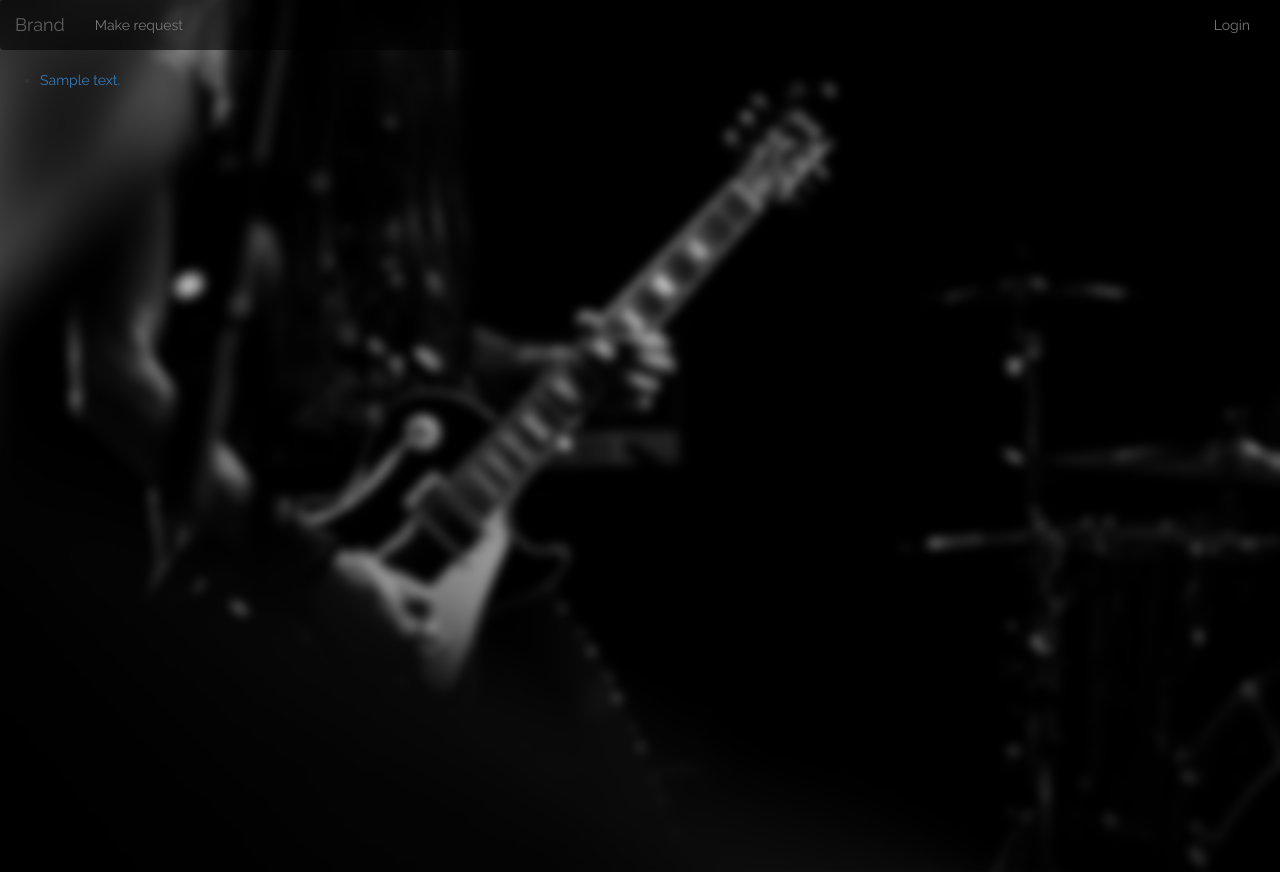
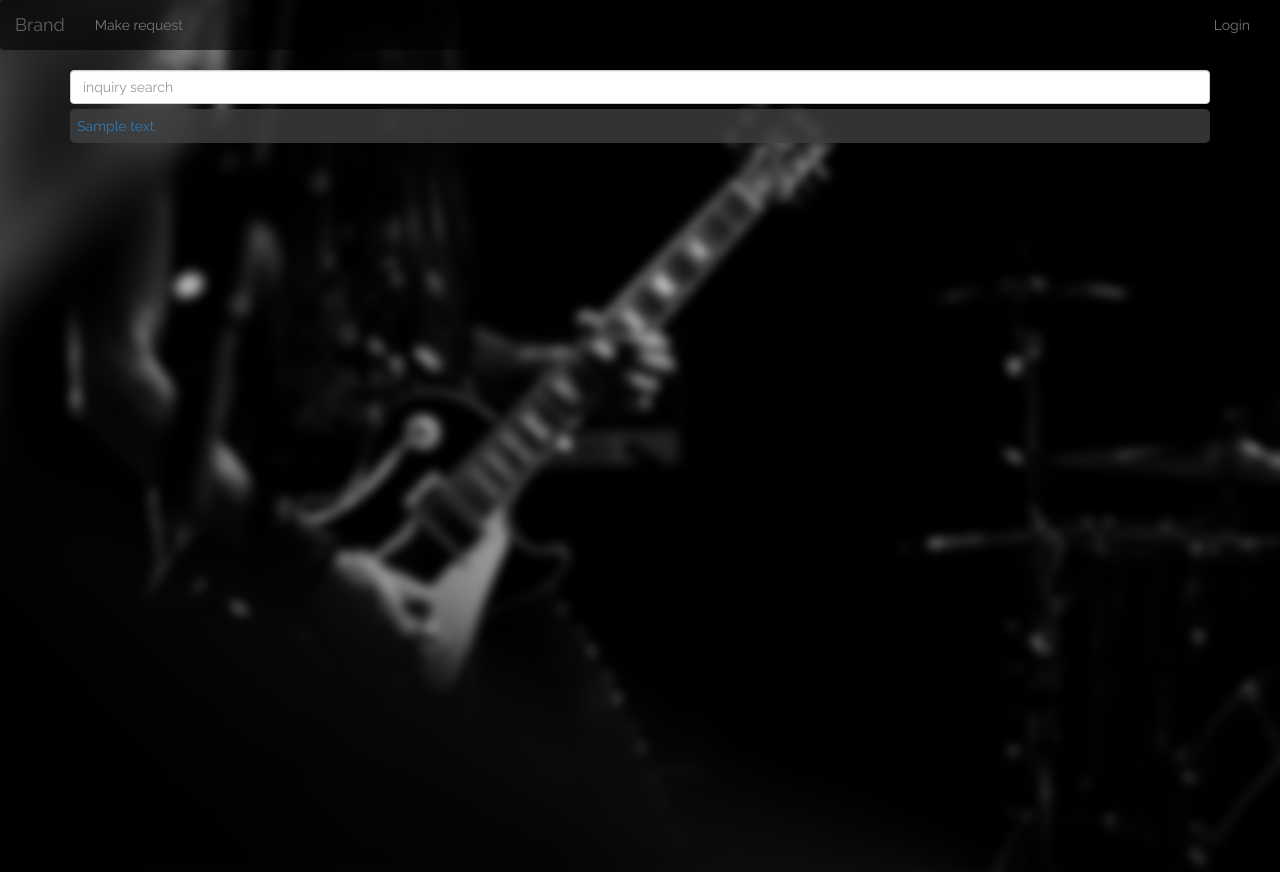
Before and after one commit to LLCampos/songs-for-when, a Django app: template music_inquiries/templates/music_inquiries/inquiries_listing.html in a window 1280 px wide. Run offline with Django 3.2, Linux system fonts and the light colour scheme; the template is opened without the code that fills it: values that come from a table or form of the project are taken from there, others are empty; tables that the repository leaves empty hold one stand-in row (values such as "Sample post"); parts of the project's set-up code (start-up, migrations or seed data) failed here and were passed over; some libraries are stand-ins or nearby versions.

Commit message:
start developing frontend for inquiries listing

```diff
--- /dev/null
+++ b/music_inquiries/static/music_inquiries/css/inquiries_listing.css
@@ -0,0 +1,11 @@
+#inquiry_listing {
+    list-style-type: none;
+    padding: 0;
+}
+
+.inquiry_listing_entry {
+    background: rgba(62, 64, 66, 0.8);
+    padding: 0.5em;
+    margin: 5px 0;
+    border-radius: 5px;
+}
--- a/music_inquiries/static/music_inquiries/js/main.js
+++ b/music_inquiries/static/music_inquiries/js/main.js
@@ -1,3 +1,5 @@
+/*jshint esversion: 6 */
+
 // General
 
 String.prototype.allTrim = String.prototype.allTrim ||
@@ -76,7 +78,13 @@ $(function() {
 
   });
 
-  // Inquiry
+  // ########## Inquiry Listing ###########
+
+  $('#search-inquiry-input').keyup(function(e) {
+    console.log('test');
+  });
+
+  // ########### Inquiry ###########
 
   $('.suggestions-carousel-control').click(function() {
     pauseYoutubeVideos();
--- a/music_inquiries/templates/music_inquiries/base.html
+++ b/music_inquiries/templates/music_inquiries/base.html
@@ -6,6 +6,7 @@
   <link rel="stylesheet" type="text/css" href="../../static/music_inquiries/css/base.css">
   <link rel="stylesheet" type="text/css" href="../../static/music_inquiries/css/index.css">
   <link rel="stylesheet" type="text/css" href="../../static/music_inquiries/css/inquiry.css">
+  <link rel="stylesheet" type="text/css" href="../../static/music_inquiries/css/inquiries_listing.css">
   <title>Songs for When</title>
 </head>
 <body>
--- a/music_inquiries/templates/music_inquiries/inquiries_listing.html
+++ b/music_inquiries/templates/music_inquiries/inquiries_listing.html
@@ -2,15 +2,19 @@
 
 {% block content %}
 
+<div class='container'>
 {% if inquiries %}
-    <ul>
-    {% for inquiry in inquiries %}
-        <li><a href="{% url 'music_inquiries:inquiry' inquiry.id %}">{{ inquiry.text }}</a></li>
-    {% endfor %}
-    </ul>
+
+  <input type="text" class="form-control"  id="search-inquiry-input" placeholder="inquiry search">
+
+  <ul id='inquiry_listing'>
+  {% for inquiry in inquiries %}
+    <li class='inquiry_listing_entry'><a href="{% url 'music_inquiries:inquiry' inquiry.id %}">{{ inquiry.text }}</a></li>
+  {% endfor %}
+  </ul>
 {% else %}
     <p>No inquiries are available.</p>
 {% endif %}
-
+</div>
 
 {% endblock %}
```
